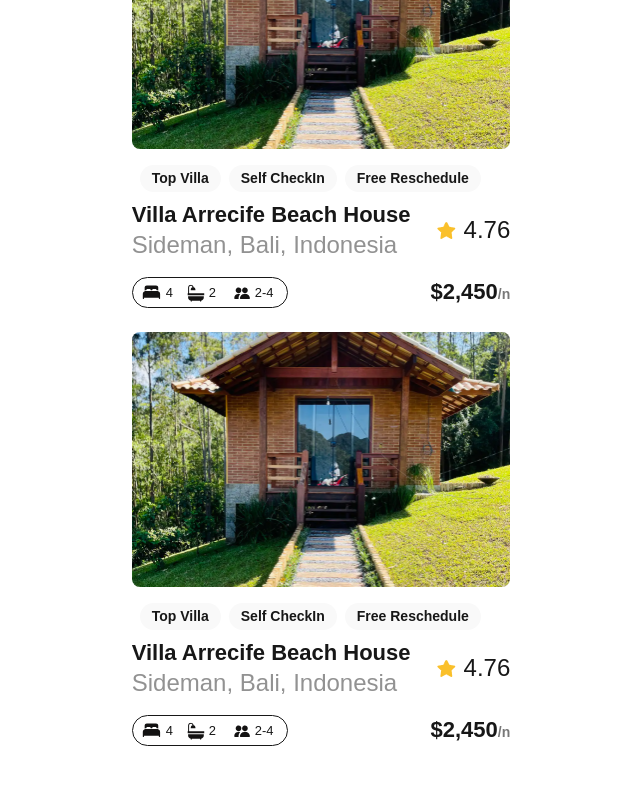
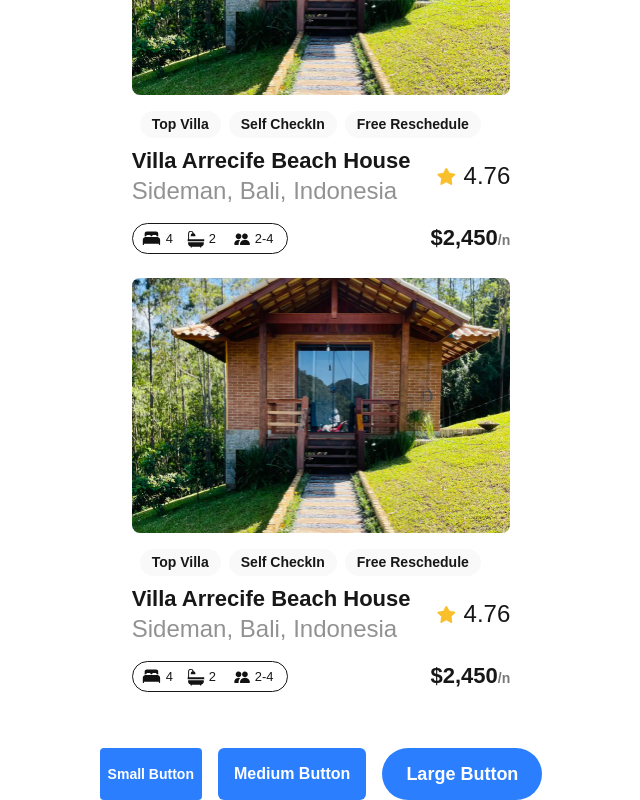
Before and after one commit to sewalewsetotaw/alx-project-0x00-setup, a Next.js app in the folder alx-project-0x00/: page /landing in a window 1280 px wide. Shown: the part 327-1127 px from the top of the page, without its empty margins (319-959 px from the left). Before the commit the page ends 1073 px from the top, so only its background shows below. Built offline with nearby package versions, Linux system fonts and the light colour scheme.

Commit message:
creating button component

```diff
--- /dev/null
+++ b/alx-project-0x00/components/Button.tsx
@@ -0,0 +1,27 @@
+import React from "react"
+import { ButtonProps } from "@/interfaces"
+
+const Button: React.FC<ButtonProps> = ({ title, size = "medium", shape = "rounded-md" }) => {
+  let sizeClasses = ""
+  switch (size) {
+    case "small":
+      sizeClasses = "px-2 py-1 text-sm"
+      break
+    case "medium":
+      sizeClasses = "px-4 py-2 text-base"
+      break
+    case "large":
+      sizeClasses = "px-6 py-3 text-lg"
+      break
+  }
+
+  return (
+    <button
+      className={`bg-blue-500 text-white ${sizeClasses} ${shape} font-semibold hover:bg-blue-600 transition`}
+    >
+      {title}
+    </button>
+  )
+}
+
+export default Button
--- a/alx-project-0x00/interfaces/index.ts
+++ b/alx-project-0x00/interfaces/index.ts
@@ -1,3 +1,9 @@
 export interface PillProps {
   title: string
 }
+
+export interface ButtonProps {
+  title: string
+  size?: "small" | "medium" | "large"
+  shape?: "rounded-sm" | "rounded-md" | "rounded-full"
+}
--- a/alx-project-0x00/pages/landing.tsx
+++ b/alx-project-0x00/pages/landing.tsx
@@ -1,17 +1,23 @@
 import React from "react"
 import Card from "@/components/Card"
+import Button from "@/components/Button"
 
 const Landing: React.FC = () => {
   return (
     <main className="flex flex-col h-screen justify-center items-center text-2xl font-semibold gap-6">
       <h1>Available Properties</h1>
 
-      {/* Render one card */}
+      {/* Render cards */}
+      <Card />
+      <Card />
       <Card />
 
-      {/* Duplicate to test reusability */}
-      <Card />
-      <Card />
+      {/* Render buttons */}
+      <div className="flex gap-4 mt-8 flex-wrap">
+        <Button title="Small Button" size="small" shape="rounded-sm" />
+        <Button title="Medium Button" size="medium" shape="rounded-md" />
+        <Button title="Large Button" size="large" shape="rounded-full" />
+      </div>
     </main>
   )
 }
```
